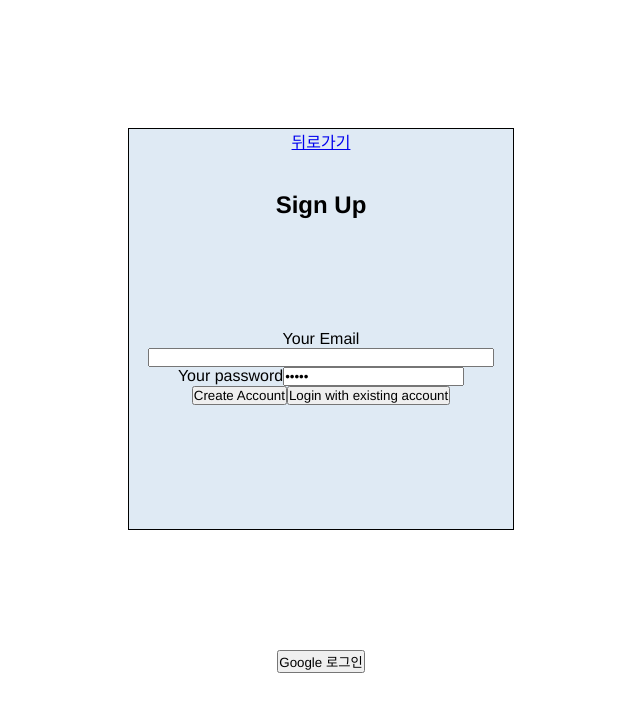
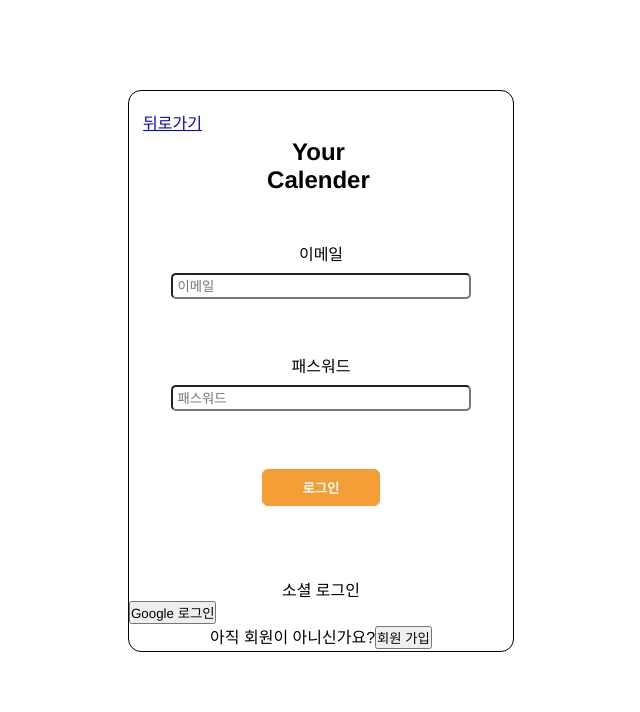
Before and after one commit to UngMon/React-Calender, a React (Create React App) app: page /login in a window 1280 px wide. Shown: the top 712 px of the page, without its empty margins (319-959 px from the left). Built offline with nearby package versions, Linux system fonts and the light colour scheme; no server answers.

Commit message:
Eidt LoginPage.js

```diff
--- a/src/App.js
+++ b/src/App.js
@@ -4,8 +4,9 @@ import Month from "./calender/Month";
 import { useDispatch, useSelector } from "react-redux";
 import { fetchScheduleData, sendScheduleData } from "./store/fetch-action";
 import { Navigate, Route, Routes } from "react-router-dom";
-import CalenderLogin from "./pages/LoginPage";
 import StartPage from "./pages/StartPage";
+import LoginPage from "./pages/LoginPage";
+
 
 function App() {
   const dispatch = useDispatch();
@@ -29,10 +30,7 @@ function App() {
       <Routes>
         <Route path="/" element={<Navigate replace to="/start" />} />
         <Route path="/start" element={<StartPage />} />
-        <Route path="/login" element={<CalenderLogin />}>
-          <Route path="your-calender-login" />
-          <Route path="google-login" />
-        </Route>
+        <Route path="/login" element={<LoginPage />} />
         <Route path="/header" element={<Header />} />
         <Route path="/month" element={<Month />} />
         <Route path="*" element={<Navigate replace to="/login" />} />
--- a/src/pages/LoginPage.js
+++ b/src/pages/LoginPage.js
@@ -2,7 +2,9 @@
 import React, { useState, useCallback } from "react";
 import { useNavigate } from "react-router-dom";
 import { auth } from "../Auth/firebase";
-import { GoogleAuthProvider, signInWithPopup, signOut } from "firebase/auth";
+import { GoogleAuthProvider, signInWithPopup } from "firebase/auth";
+import { signInWithEmailAndPassword } from "firebase/auth";
+import { createUserWithEmailAndPassword } from "firebase/auth";
 import { useDispatch } from "react-redux";
 import { userActions } from "../store/userSlice";
 import { Link } from "react-router-dom";
@@ -12,35 +14,88 @@ const LoginPage = () => {
   const dispatch = useDispatch();
   const navigagte = useNavigate();
 
-  const [isLogin, setIsLogin] = useState(false);
-  //   const [isLoading, setIsLoading] = useState(false);
   const [userData, setUserData] = useState(null);
 
-  const [isEmail, setIsEmail] = useState('');
+  // 회원가입 인지 아닌지~
+  const [creatingUser, setCreatingUser] = useState(false);
+
+  // 이메일과 패스워드 state
+  const [name, setName] = useState("");
+  const [email, setEmail] = useState(null);
+  const [password, setPassword] = useState(null);
+  const [passwordConfirm, setPasswordConfirm] = useState("");
+
+  // 이메일과 패스워드 유효성 검사 state
+  const [isName, setIsName] = useState(false);
+  const [isEmail, setIsEmail] = useState(false);
   const [isPassword, setIsPassword] = useState(false);
-  const [emailMessage, setEmailMessage] = useState('');
-  const [passwordMessage, setPasswordMessage] = useState('');
+  const [isPasswordConfirm, setIsPasswordConfirm] = useState(false);
+
+  // 이메일과 패스워드 에러메시지 state
+  const [nameMessage, setNameMessage] = useState("");
+  const [emailMessage, setEmailMessage] = useState("");
+  const [passwordMessage, setPasswordMessage] = useState("");
+  const [passwordConfirmMessage, setPasswordConfirmMessage] = useState("");
+
+  const onChangeName = useCallback((e) => {
+    setName(e.target.value);
+    if (e.target.value.length < 2 || e.target.value.length > 5) {
+      setNameMessage("2글자 이상 5글자 미만으로 입력해주세요.");
+      setIsName(false);
+      setName('');
+    } else {
+      setNameMessage("올바른 이름 형식입니다 ");
+      setIsName(true);
+      setName(e.target.value);
+    }
+  }, []);
 
   const onConfirmEmail = useCallback((e) => {
-    const regex = /([\w-\.]+)@((\[[0-9]{1,3}\.[0-9]{1,3}\.[0-9]{1,3}\.)|(([\w-]+\.)+))([a-zA-Z]{2,4}|[0-9]{1,3})(\]?)$/;
+    const regex =
+      /([\w-\.]+)@((\[[0-9]{1,3}\.[0-9]{1,3}\.[0-9]{1,3}\.)|(([\w-]+\.)+))([a-zA-Z]{2,4}|[0-9]{1,3})(\]?)$/;
 
     if (regex.test(e.target.value)) {
-      setEmailMessage('이메일 형식이 틀렸어요! ex)abc@abc.com');
+      setEmailMessage("올바른 이메일 형식이에요! ");
       setIsEmail(true);
+      setEmail(e.target.value);
     } else {
-      setEmailMessage('올바른 이메일 형식이에요! ');
+      setEmailMessage("이메일 형식이 틀렸어요! ex)abc@abc.com");
       setIsEmail(false);
+      setEmail("");
     }
-  }, [])
+
+    if (e.target.value.trim() === "") {
+      setEmailMessage("");
+    }
+  }, []);
 
   const confirmPassword = useCallback((e) => {
+    if (e.target.value.trim() !== "") {
+      setPasswordMessage("");
+      setIsPassword(true);
+      setPassword(e.target.value);
+    } else {
+      setPasswordMessage("패스워드를 입력해주세요!");
+      setIsPassword(false);
+      setPassword("");
+    }
+  }, []);
 
-    if (e.target.value.trim() !== "") {
-      setPasswordMessage('올바른 형식이에요!')
+  // 회원가입 버튼을 누른 후, 생성된 password input의 onClick 함수
+  const createPassword = useCallback((e) => {
+    const passwordRegex =
+      /^(?=.*[a-zA-Z])(?=.*[!@#$%^*+=-])(?=.*[0-9]).{8,25}$/;
+
+    if (!passwordRegex.test(e.target.value)) {
+      setPasswordMessage(
+        "숫자+영문자+특수문자 조합으로 8자리 이상 입력해주세요!"
+      );
+      setIsPassword(false);
+      setPassword(e.target.value);
+    } else {
+      setPasswordMessage("안전한 비밀번호에요!");
       setIsPassword(true);
-    } else {
-      setEmailMessage('패스워드를 입력해주세요!')
-      setIsPassword(false);
+      setPassword("");
     }
   }, []);
 
@@ -62,67 +117,133 @@ const LoginPage = () => {
       });
   };
 
-  const logOut = () => {
-    signOut(auth)
-      .then((data) => {
-        setUserData(null);
-        console.log(data);
+  const loginFormHandler = (email, password, e) => {
+    e.preventDefault();
+    console.log(auth);
+
+    signInWithEmailAndPassword(auth, email, password)
+      .then((userCredential) => {
+        // Signed in
+        const user = userCredential.user;
+        navigagte("/header");
+        console.log(user);
       })
-      .catch((err) => alert(err));
+      .catch((error) => {
+        console.log(error);
+        const errorMessage = "회원 정보가 없습니다!";
+        alert(errorMessage);
+        throw new Error(errorMessage);
+      });
   };
 
-  const loginFormHandler = (event) => {
-    event.preventDefault();
+  const createAccount = (email, password) => {
+    createUserWithEmailAndPassword(auth, email, password)
+      .then((userCredential) => {
+        const user = userCredential;
+      })
+      .catch((error) => {
+        alert("계정 생성 중 오류가 발생했습니다.");
+        throw new Error(error);
+      });
   };
 
   const toggleButtonHandler = () => {
-    setIsLogin((prevState) => !prevState);
+    setCreatingUser((prevState) => !prevState);
   };
 
   return (
     <section className={classes["login-box"]}>
-      <div className={classes["login-box-header"]}>
-        <Link className={classes["back"]} to="/start">
-          뒤로가기
-        </Link>
-        <h1 className={classes["login-box-title"]}>
-          {isLogin ? "Login" : "Sign Up"}
-        </h1>
+      <div className={classes["login-box-title"]}>
+        <div className={classes["back"]}>
+          <Link to="/start">뒤로가기</Link>
+        </div>
+        <div className={classes["title"]}>
+          <span>Your Calender</span>
+        </div>
       </div>
-      <form className={classes["login-form"]} onSubmit={loginFormHandler}>
+      <form
+        className={classes["login-form"]}
+        onSubmit={(event) => loginFormHandler(email, password, event)}
+      >
         <div className={classes["login-id"]}>
-          <label htmlFor="email">Your Email</label>
+          {creatingUser && <label htmlFor="name">이름</label>}
+          {creatingUser && (
+            <input
+              type="text"
+              id="name"
+              placeholder="이름"
+              required
+              onChange={onChangeName}
+            />
+          )}
+          {creatingUser && (
+            <p style={{ color: isEmail ? "lightgrey" : "red" }}>
+              {nameMessage}
+            </p>
+          )}
+          <label htmlFor="email">이메일</label>
           <input
             type="text"
             id="emial"
+            placeholder="이메일"
+            required
             onChange={onConfirmEmail}
           />
-          <p style={{color: isEmail ? 'lightgray' : 'red'}}>{emailMessage}</p>
+          <p style={{ color: isEmail ? "lightgray" : "red" }}>{emailMessage}</p>
         </div>
         <div className={classes["login-password"]}>
-          <label htmlFor="password">Your password</label>
+          <label htmlFor="password">패스워드</label>
           <input
             type="password"
             id="password"
-            value={isPassword}
-            onChange={confirmPassword}
+            placeholder="패스워드"
+            required
+            onChange={(e) =>
+              creatingUser ? createPassword(e) : confirmPassword(e)
+            }
           />
-          <p style={{color: isPassword ? 'lightgray' : 'red'}}>{passwordMessage}</p>
+          <p style={{ color: isPassword ? "black" : "red" }}>
+            {passwordMessage}
+          </p>
         </div>
-        <div className={"login-selector"}>
-          <button>{isLogin ? "Login" : "Create Account"}</button>
+        <div className={classes["login-selector"]}>
+          {creatingUser ? (
+            <button
+              type="button"
+              onClick={() => createAccount(email, password)}
+            >
+              계정 생성
+            </button>
+          ) : (
+            <button
+              type="submit"
+              onClick={(e) => loginFormHandler(email, password, e)}
+            >
+              로그인
+            </button>
+          )}
+        </div>
+        <span>소셜 로그인</span>
+        <div className={classes["social-login-area"]}>
+          <button
+            type="button"
+            style={{ display: "block" }}
+            onClick={googleSignIn}
+          >
+            Google 로그인
+          </button>
+        </div>
+        <div className={classes["isLogin"]}>
+          <span>
+            {creatingUser
+              ? "이미 계정이 있으신가요?"
+              : "아직 회원이 아니신가요?"}
+          </span>
           <button type="button" onClick={toggleButtonHandler}>
-            {isLogin ? "Create new account" : "Login with existing account"}
+            {creatingUser ? "로그인" : "회원 가입"}
           </button>
         </div>
       </form>
-      {!userData && (
-        <button type="button" onClick={googleSignIn}>
-          Google 로그인
-        </button>
-      )}
-      {userData ? userData.displayName : null}
-      {userData && <button onClick={logOut}>로그아웃</button>}
     </section>
   );
 };
--- a/src/pages/LoginPage.module.css
+++ b/src/pages/LoginPage.module.css
@@ -1,27 +1,123 @@
 .login-box {
-  margin: 10% auto;
+  margin: 7% auto;
   width: 30%;
-  height: 50%;
+  height: 70%;
   border: 1px solid black;
-  background-color: rgb(223, 234, 244);
+  background-color: white;
+  border-radius: 13px;
   text-align: center;
 }
 
 .login-box-title {
-  margin: 10% 0;
+  width: 95%;
+  height: 20%;
+  margin: 5% auto;
+  display: flex;
+  /* justify-content: left; */
+  align-items: center;
+}
+
+.login-box-title .back {
+  width: 20%;
+  height: 100%;
+  margin-right: 10%;
+}
+
+.back a {
+  width: 100%;
+  margin-bottom: 70%;
+}
+
+.login-box-title .title {
+  max-width: 100%;
+  max-height: 100%;
+  margin: auto;
+  padding-right: 30%;
+  text-align: center;
+  font-size: 1.5rem;
+  font-weight: bold;
 }
 
 .login-form {
   margin: 0 auto;
-  width: 90%;
-  height: 80%;
+  width: 100%;
+  height: 100%;
 }
 
 .login-id {
+  margin: auto;
+  width: 80%;
+  height: 20%;
+  display: flex;
+  flex-direction: column;
+}
+
+.login-id label {
+  margin-bottom: 0.5rem;
+}
+
+.login-id input {
+  cursor: pointer;
+  margin: 0 auto;
+  width: 95%;
+  height: 20%;
+  padding-left: 5px;
+  border-radius: 5px;
+}
+
+.login-id p {
+  margin-top: 0.3rem;
+  font-size: 0.9rem;
+}
+
+.login-box input:hover {
+  border: 1px solid rgb(71, 71, 242);
+}
+
+.login-password {
+  margin: auto;
+  width: 80%;
+  height: 20%;
+  display: flex;
+  flex-direction: column;
+}
+
+.login-password label {
+  margin-bottom: 0.5rem;
+}
+
+.login-password input{
+  cursor: pointer;
+  margin: 0 auto;
+  width: 95%;
+  height: 20%;
+  padding-left: 5px;
+  border-radius: 5px;
+}
+
+.login-password input:hover {
+  border: 1px solid rgb(71, 71, 242);
+}
+
+.login-password p {
+  margin-top: 0.3rem;
+  font-size: 0.9rem;
+}
+
+.login-selector {
+  margin: auto;
+  height: 20%;
   display: flex;
   flex-direction: column;
 }
 
 .login-selector button {
-  background-color: white;
+  cursor: pointer;
+  margin: 1% auto;
+  background-color: #f59e35;
+  border: 1px solid #f59e35;
+  border-radius: 6px;
+  color: white;
+  font-weight: bold;
+  padding: 0.5rem 2.5rem;
 }
```
Also changed, not shown: src/navigation/Header.js (+9 -1 lines), src/pages/CreateAcuntPage.js (deleted, +0 -29 lines).
